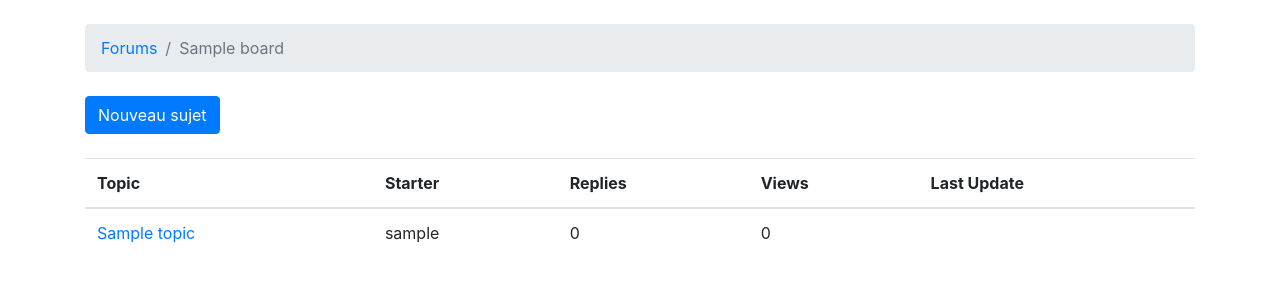
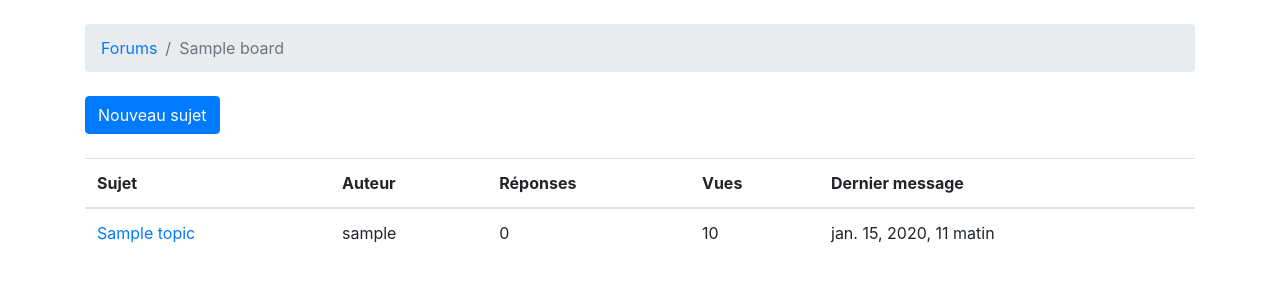
Before and after one commit to niux3/forum, a Django app: a page that uses applications/boards/templates/boards/topics.html in a window 1280 px wide. Shown: the part 56-356 px from the top of the page. Run offline with Django 3.2, Linux system fonts and the light colour scheme; tables that the repository leaves empty hold one stand-in row (values such as "Sample post"); some libraries are stand-ins or nearby versions.

Commit message:
feat(boards): - add view counter - add method for board (get_posts_count, get_last_post) - change topic query

```diff
--- a/applications/boards/models.py
+++ b/applications/boards/models.py
@@ -1,4 +1,5 @@
 from django.db import models
+from django.utils.text import Truncator
 from django.contrib.auth.models import User
 
 
@@ -10,6 +11,12 @@ class Board(models.Model):
     def __str__(self):
         return self.name
 
+    def get_posts_count(self):
+        return Post.objects.filter(topic__board=self).count()
+
+    def get_last_post(self):
+        return Post.objects.filter(topic__board=self).order_by('-created').first()
+
 
 class Topic(models.Model):
     subject = models.CharField(max_length=255)
@@ -17,6 +24,7 @@ class Topic(models.Model):
     updated = models.DateTimeField(auto_now_add=True)
     board = models.ForeignKey(Board, related_name='topics', on_delete=models.CASCADE)
     starter = models.ForeignKey(User, related_name='topics', on_delete=models.CASCADE)
+    views = models.PositiveIntegerField(default=0)
 
     def __str__(self):
         return self.subject
@@ -29,3 +37,6 @@ class Post(models.Model):
     updated = models.DateTimeField(null=True)
     created_by = models.ForeignKey(User, related_name='posts', on_delete=models.CASCADE)
     updated_by = models.ForeignKey(User, null=True, related_name='+', on_delete=models.CASCADE)
+
+    def __str__(self):
+        return Truncator(self.message).chars(30)
--- a/applications/boards/templates/boards/topics.html
+++ b/applications/boards/templates/boards/topics.html
@@ -16,21 +16,21 @@
 <table class="table">
     <thead class="thead-inverse">
         <tr>
-            <th>Topic</th>
-            <th>Starter</th>
-            <th>Replies</th>
-            <th>Views</th>
-            <th>Last Update</th>
+            <th>Sujet</th>
+            <th>Auteur</th>
+            <th>Réponses</th>
+            <th>Vues</th>
+            <th>Dernier message</th>
         </tr>
     </thead>
     <tbody>
-        {% for topic in board.topics.all %}
+        {% for topic in topics %}
         <tr>
             <td><a href="{% url 'boards:show_topic' id=board.pk slug=board.slug id_post=topic.pk slug_post=topic.slug %}">{{ topic.subject }}</a></td>
             <td>{{ topic.starter.username }}</td>
-            <td>0</td>
-            <td>0</td>
-            <td>{{ topic.last_updated }}</td>
+            <td>{{ topic.replies }}</td>
+            <td>{{ topic.views }}</td>
+            <td>{{ topic.updated }}</td>
         </tr>
         {% endfor %}
     </tbody>
--- a/applications/boards/views.py
+++ b/applications/boards/views.py
@@ -1,6 +1,7 @@
 from django.shortcuts import render, get_object_or_404, redirect
 from django.contrib.auth.decorators import login_required
 from django.contrib.auth.models import User
+from django.db.models import Count
 from django.utils.text import slugify
 from .models import Board, Topic, Post
 from .forms import NewTopicForm, PostForm
@@ -14,8 +15,10 @@ def index(request):
 
 
 def topics(request, id, slug):
+    board = get_object_or_404(Board, pk=id, slug=slug)
     context = {
-        'board': get_object_or_404(Board, pk=id, slug=slug)
+        'board': board,
+        'topics': board.topics.order_by('-updated').annotate(replies=Count('posts') - 1)
     }
     return render(request, 'boards/topics.html', context)
 
@@ -50,6 +53,8 @@ def create(request, id, slug):
 
 def show_topic(request, slug, id, slug_post, id_post):
     topic = get_object_or_404(Topic, board__pk=id,board__slug=slug, pk=id_post, slug=slug_post)
+    topic.views += 1
+    topic.save()
     return render(request, 'boards/show_post.html', {'topic': topic})
 
 
```
Also changed, not shown: applications/boards/templates/boards/home.html (+20 -6 lines), applications/boards/migrations/0002_topic_views.py (added).
